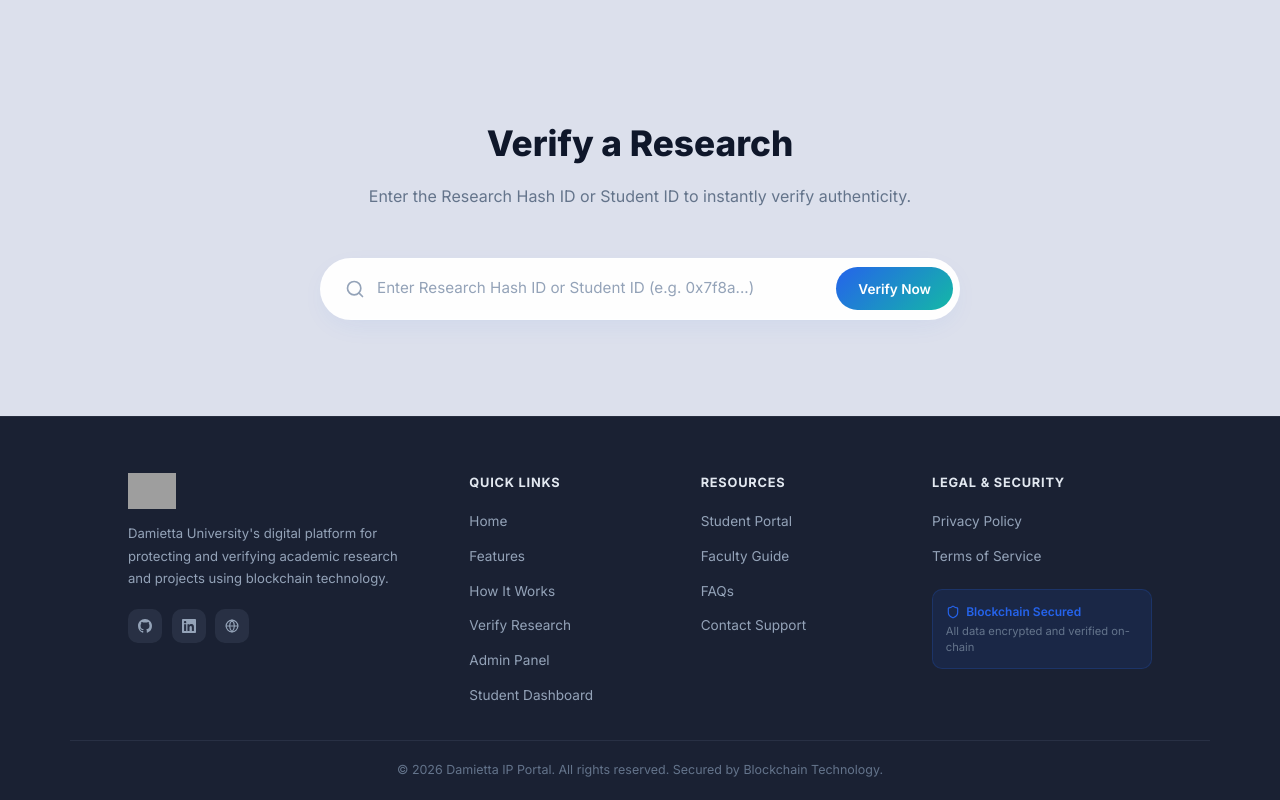
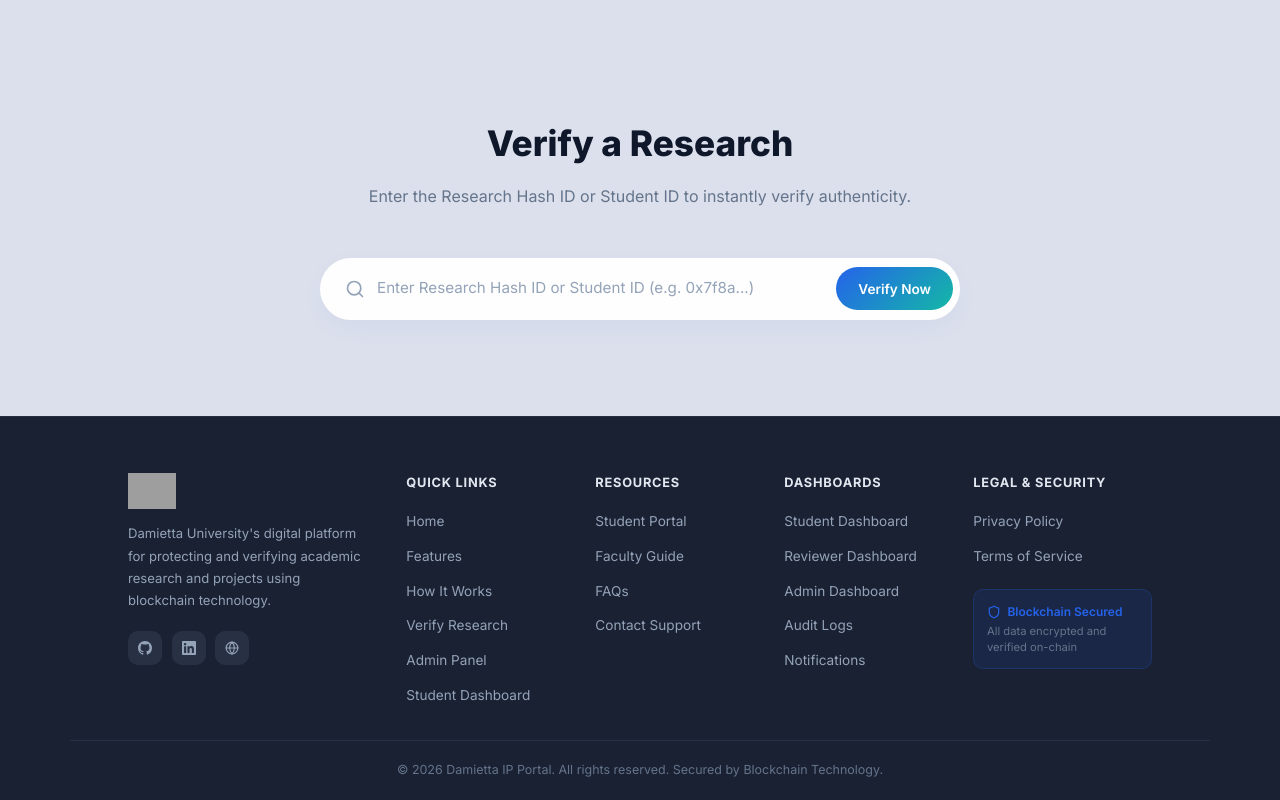
Before and after one commit to YoussefMohamed-Joo/damietta-blockchain, a React (Vite) app: page / in a window 1280 px wide. Shown: the part 3151-3951 px from the top of the page. Built offline with nearby package versions, Linux system fonts and the light colour scheme; no server answers; grey boxes are pictures that could not be loaded; what groq-sdk would draw is missing.

Commit message:
feat: add dashboards links to main site footer

```diff
--- a/src/components/Footer.tsx
+++ b/src/components/Footer.tsx
@@ -9,9 +9,16 @@ export default function Footer() {
     >{label}</Link>
   ))
 
+  const extCol = (items: [string, string][]) => items.map(([label, to]) => (
+    <a key={to} href={to} style={{ color: '#94A3B8', fontSize: '.85rem', transition: 'color .2s', textDecoration: 'none', padding: '.2rem 0', display: 'inline-block' }}
+      onMouseEnter={e => e.currentTarget.style.color = '#fff'}
+      onMouseLeave={e => e.currentTarget.style.color = '#94A3B8'}
+    >{label}</a>
+  ))
+
   return (
     <footer style={{ padding: '3.5rem 2rem 0', marginTop: 'auto', background: 'rgba(15,23,42,.95)', borderTop: '1px solid rgba(255,255,255,.06)', position: 'relative', zIndex: 1 }}>
-      <div className="max-w-5xl mx-auto" style={{ display: 'grid', gridTemplateColumns: '1.6fr 1fr 1fr 1.2fr', gap: '3rem' }}>
+      <div className="max-w-5xl mx-auto" style={{ display: 'grid', gridTemplateColumns: '1.6fr 1fr 1fr 1fr 1.2fr', gap: '2.5rem' }}>
         <div>
           <img src="/img/logo.png" alt="" style={{ height: 36, marginBottom: '.85rem' }} />
           <p style={{ color: '#94A3B8', fontSize: '.82rem', lineHeight: 1.7 }}>
@@ -38,12 +45,13 @@ export default function Footer() {
         {[
           { title: 'Quick Links', items: [['Home','/'],['Features','/features'],['How It Works','/how-it-works'],['Verify Research','/verify'],['Admin Panel','/admin'],['Student Dashboard','/dashboard']] as [string, string][] },
           { title: 'Resources', items: [['Student Portal','/student-portal'],['Faculty Guide','/faculty-guide'],['FAQs','/faqs'],['Contact Support','/contact']] as [string, string][] },
+          { title: 'Dashboards', external: true, items: [['Student Dashboard','/html-dashboards/student-dashboard'],['Reviewer Dashboard','/html-dashboards/reviewer-dashboard'],['Admin Dashboard','/html-dashboards/admin-dashboard'],['Audit Logs','/html-dashboards/audit-logs'],['Notifications','/html-dashboards/notifications']] as [string, string][] },
           { title: 'Legal & Security', items: [['Privacy Policy','/privacy'],['Terms of Service','/terms']] as [string, string][] },
         ].map(colData => (
           <div key={colData.title}>
             <h4 style={{ marginBottom: '1rem', fontSize: '.8rem', fontWeight: 700, color: '#E2E8F0', textTransform: 'uppercase', letterSpacing: '.06em' }}>{colData.title}</h4>
             <div style={{ display: 'flex', flexDirection: 'column', gap: '.5rem' }}>
-              {col(colData.items)}
+              {colData.external ? extCol(colData.items) : col(colData.items)}
               {colData.title === 'Legal & Security' && (
                 <div style={{ marginTop: '.75rem', padding: '.8rem', background: 'rgba(37,99,235,.1)', borderRadius: 10, border: '1px solid rgba(37,99,235,.2)' }}>
                   <div style={{ display: 'flex', alignItems: 'center', gap: '.4rem', color: '#2563EB', fontSize: '.75rem', fontWeight: 600 }}>
```
